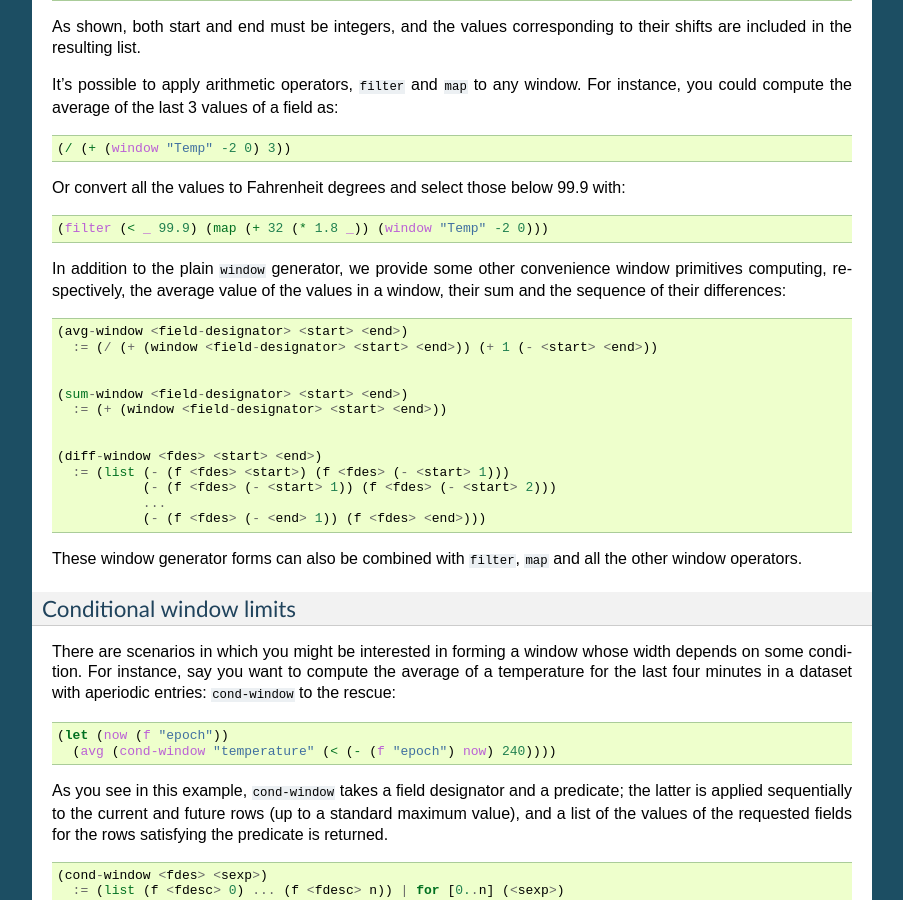
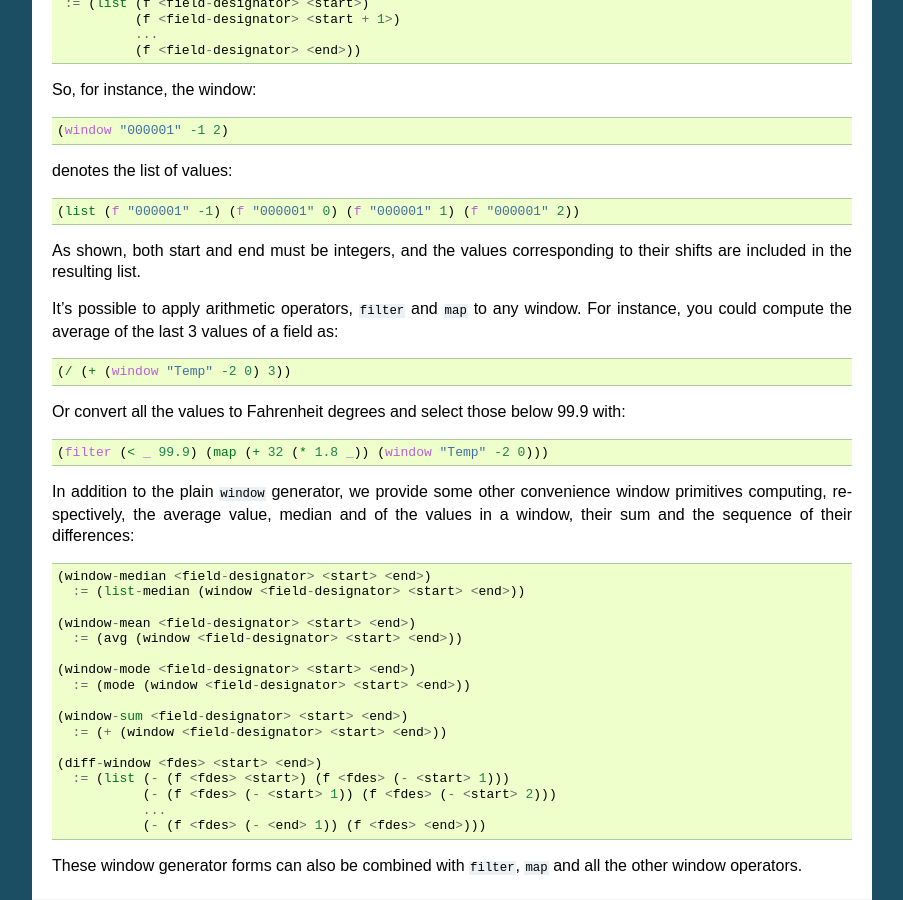
Before and after one commit to bigmlcom/flatline, a Sphinx documentation site: the page built from docs/user-manual.rst, in a window 1280 px wide and 900 px high, scrolled down 20654 px. Shown: the whole window, without its empty margins (198-1101 px from the left). Built offline with Sphinx 7.4.7, drawn with Linux system fonts in a browser that asks for light colours; some of the changed text lies outside the part shown.

Commit message:
New list and window functions

```diff
--- a/docs/user-manual.rst
+++ b/docs/user-manual.rst
@@ -1267,8 +1267,9 @@ nil (a missing token).
 List operators
 ~~~~~~~~~~~~~~
 
-Given a list value, you can count its elements, obtain their mode and,
-when its values are numeric, compute the maximum minimum and average:
+Given a list value, you can count its elements, obtain their median,
+mode and, when its values are numeric, compute the maximum minimum and
+average:
 
 ::
 
@@ -1277,6 +1278,7 @@ when its values are numeric, compute the maximum minimum and average:
        (max <list>)           ;; (max (list -1 2 -2 0.38)) => 2
        (min <list>)           ;; (min (list -1.3 2 1)) => -1.3
        (avg <list>)           ;; (avg (list -1 -2 1 2 0.8 -0.8)) => 0
+       (list-median <list>)   ;; (list-median (list -1 -2 1 2 0.8 -0.8) => 1
 
 And, as we have mentioned, the arithmetic operators ``+``, ``-``, ``*``
 and ``/`` are, like ``max`` and ``min``, overloaded to distribute over
@@ -1288,6 +1290,21 @@ the elements of a numeric list:
        (- (list x y ...)) := (- x y ...)
        (* (list x y ...)) := (* x y ...)
        (/ (list x y ...)) := (/ x y ...)
+
+One can ``reverse`` and ``sort`` (in ascending lexicographical order)
+any list:
+
+::
+       (reverse <list>)
+       (sort <list>)
+
+E.g.
+
+.. code:: lisp
+
+       (reverse (list "a" 0 2 "b")) => ("b" 2 0 "a")
+       (sort (list 1 3 -1 2))  => (-1 2 1 3)
+       (sort (list "a" "b" "aa")) => ("a" "aa" "b")
 
 Finally, you can check whether a value appears in a list using the
 ``in`` operator:
@@ -1489,19 +1506,23 @@ Or convert all the values to Fahrenheit degrees and select those below
        (filter (< _ 99.9) (map (+ 32 (* 1.8 _)) (window "Temp" -2 0)))
 
 In addition to the plain ``window`` generator, we provide some other
-convenience window primitives computing, respectively, the average value
-of the values in a window, their sum and the sequence of their
-differences:
-
-::
-
-       (avg-window <field-designator> <start> <end>)
-         := (/ (+ (window <field-designator> <start> <end>)) (+ 1 (- <start> <end>))
-
-
-       (sum-window <field-designator> <start> <end>)
+convenience window primitives computing, respectively, the average
+value, median and of the values in a window, their sum and the
+sequence of their differences:
+
+::
+
+       (window-median <field-designator> <start> <end>)
+         := (list-median (window <field-designator> <start> <end>))
+
+       (window-mean <field-designator> <start> <end>)
+         := (avg (window <field-designator> <start> <end>))
+
+       (window-mode <field-designator> <start> <end>)
+         := (mode (window <field-designator> <start> <end>))
+
+       (window-sum <field-designator> <start> <end>)
          := (+ (window <field-designator> <start> <end>))
-
 
        (diff-window <fdes> <start> <end>)
          := (list (- (f <fdes> <start>) (f <fdes> (- <start> 1)))
```
Also changed, not shown: docs/quick-reference.rst (+8 -3 lines).
